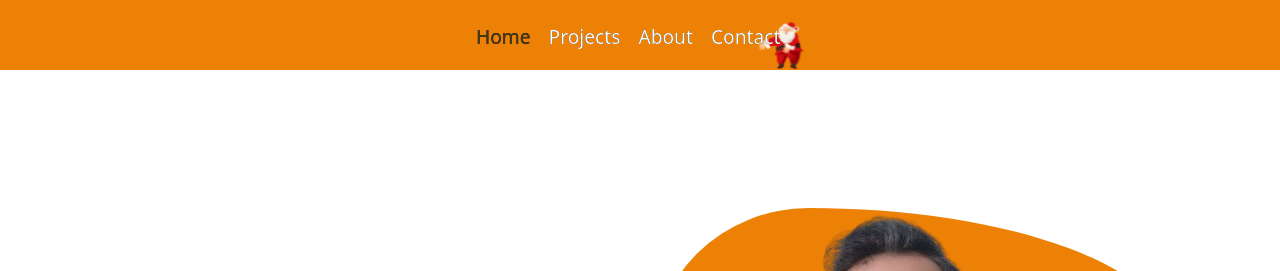
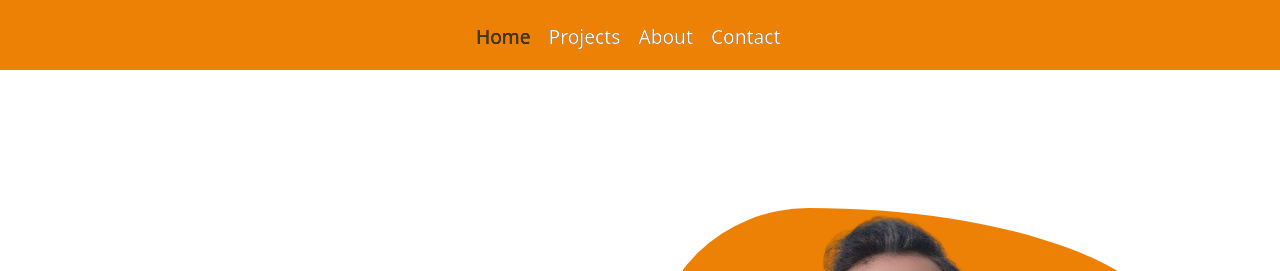
Before and after one commit to Younes-sh/portfolio, a React (Create React App) app in the folder portfolio/: page / in a window 1280 px wide. Shown: the top 271 px of the page. Built offline with nearby package versions, Linux system fonts and the light colour scheme.

Commit message:
i deleted Christmas snow and papa noel on Navbar

```diff
--- a/portfolio/src/Components/Navbar/Menu.jsx
+++ b/portfolio/src/Components/Navbar/Menu.jsx
@@ -6,8 +6,6 @@ import Navbar from 'react-bootstrap/Navbar';
 // import NavDropdown from 'react-bootstrap/NavDropdown';
 import styled from 'styled-components';
 import './style.css'
-import snowflake from '../../assets/Navbar/snowflake.png';
-import PapaNoel from '../../assets/Navbar/papanoel.gif';
 
 const Menu = () => {
   const [expanded, setExpanded] = useState(true);
@@ -40,21 +38,7 @@ const Menu = () => {
   `
   return (
     <DIV>
-      <div class="area" >
-        <ul class="circles">
-          <li><img src={snowflake} style={{width:'100%'}} alt="" /></li>
-          <li><img src={snowflake} style={{width:'100%'}} alt="" /></li>
-          <li><img src={snowflake} style={{width:'100%'}} alt="" /></li>
-          <li><img src={snowflake} style={{width:'100%'}} alt="" /></li>
-          <li><img src={snowflake} style={{width:'100%'}} alt="" /></li>
-          <li><img src={snowflake} style={{width:'100%'}} alt="" /></li>
-          <li><img src={snowflake} style={{width:'100%'}} alt="" /></li>
-          <li><img src={snowflake} style={{width:'100%'}} alt="" /></li>
-          <li><img src={snowflake} style={{width:'100%'}} alt="" /></li>
-          <li><img src={snowflake} style={{width:'100%'}} alt="" /></li>
-        </ul>
-      </div >
-      <img src={PapaNoel} alt="" style={{width:'60px',marginTop:-20 ,marginLeft:'100px', position:'absolute'}} />
+
       <Navbar className='navbar ' expand="lg" style={{position:'fixed',marginTop:'-20px',marginLeft:'-200px'}}>
 
             <Container className='content '>
```
